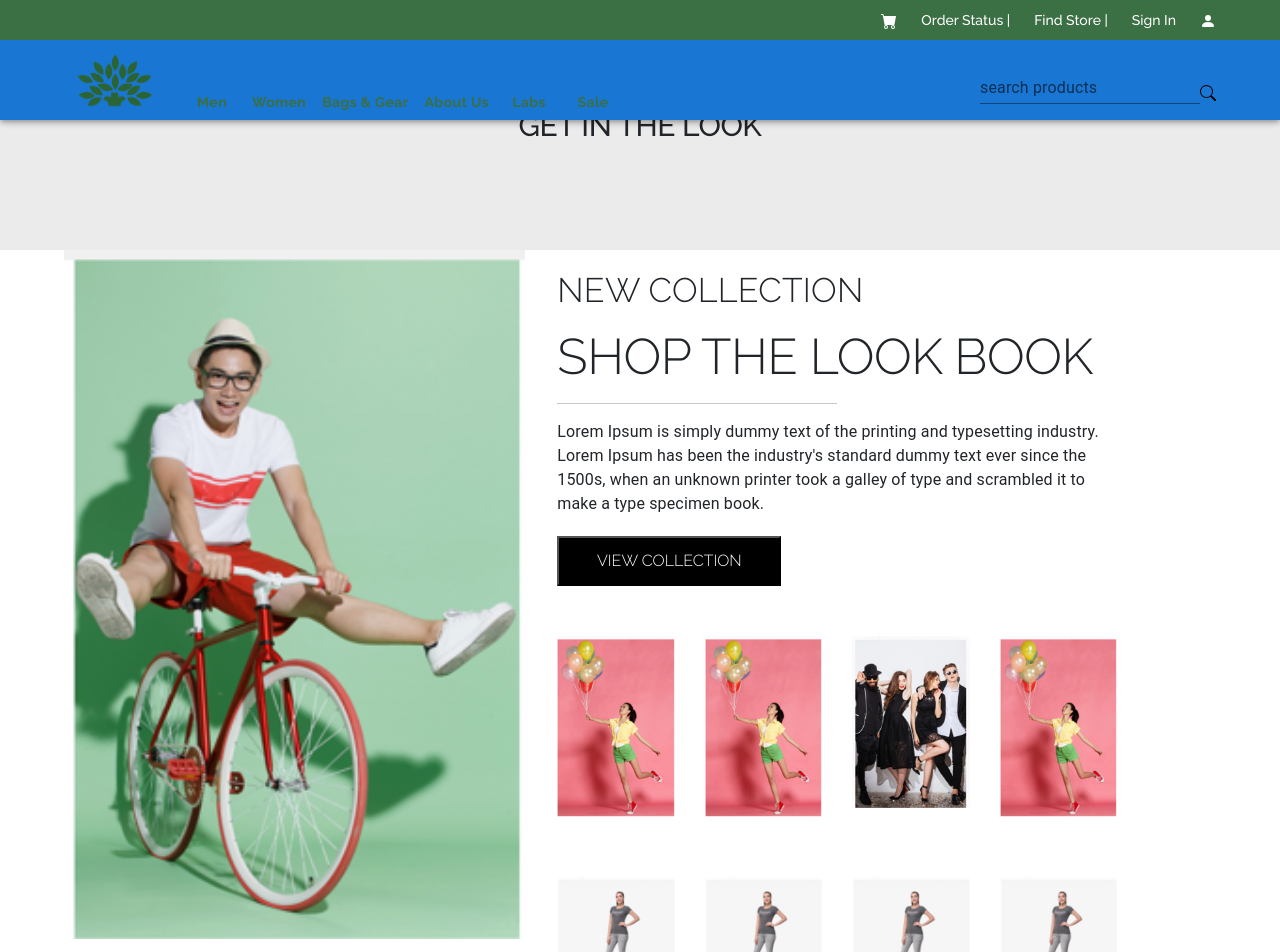
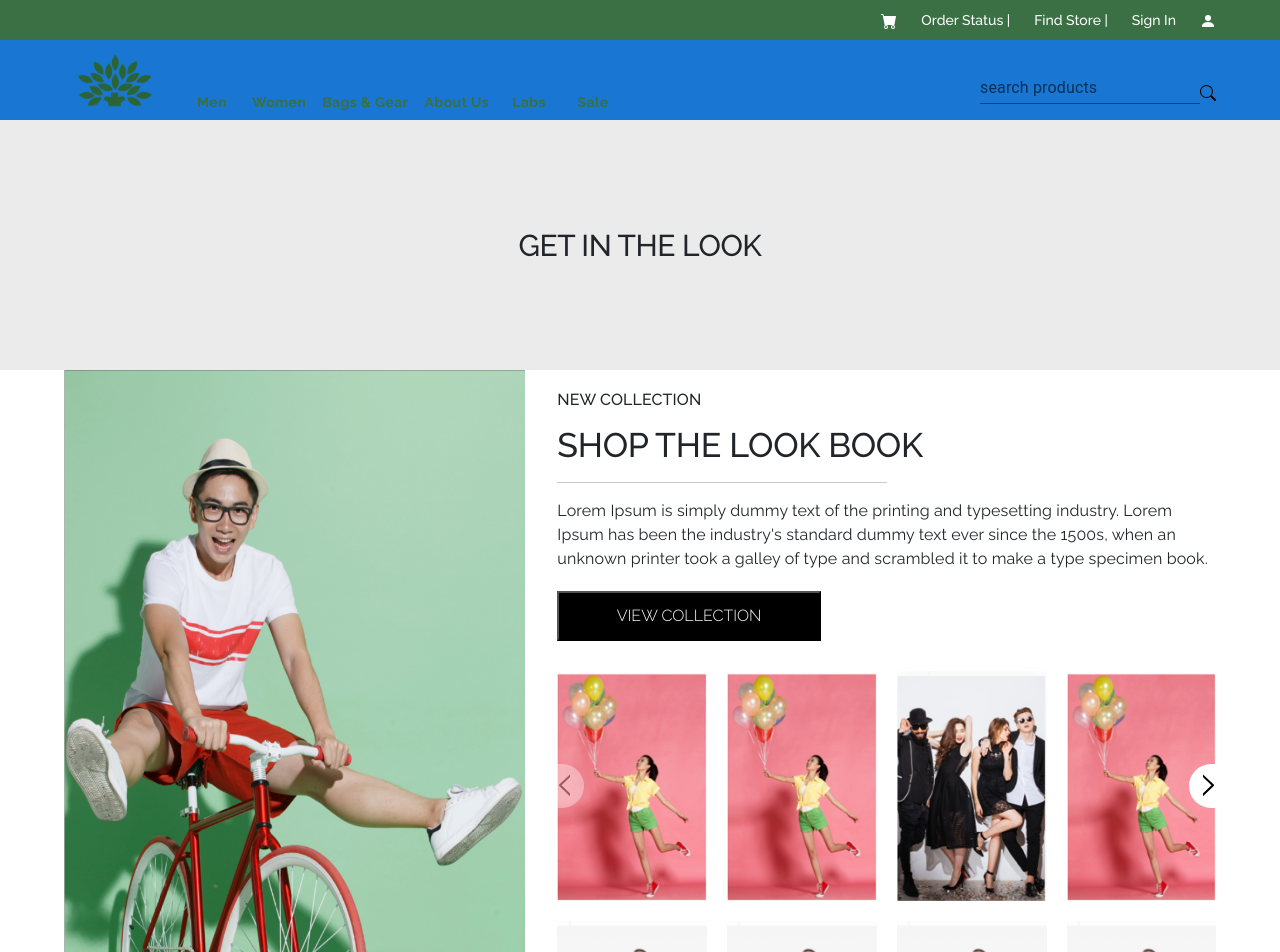
Before and after one commit to dshant/capcons, a Next.js app: page /get-look in a window 1280 px wide. Shown: the top 952 px of the page. Built offline with nearby package versions, Linux system fonts and the light colour scheme.

Commit message:
changes in pages

```diff
--- a/components/Header/header.module.css
+++ b/components/Header/header.module.css
@@ -49,6 +49,8 @@
 }
 .appBar {
   background-color: var(--color-white);
+  box-shadow: none !important;
+  position: unset !important;
 }
 .appBar a {
   color: var(--color-green);
--- a/pages/get-look/index.js
+++ b/pages/get-look/index.js
@@ -20,16 +20,13 @@ export default function GetLook() {
             <Typography variant="h1">GET IN THE LOOK</Typography>
           </div>
           <Container>
-            <Grid container spacing={4}>
-              <Grid item xs={12} sm={12} md={5}>
+            <Grid container spacing={4} style={{ marginTop: "0px" }}>
+              <Grid item xs={12} sm={12} md={5} style={{ paddingTop: "0" }}>
                 <div className={styles.HalfImg}>
-                  <img
-                    src="/images/Screenshot 2022-10-17 182821.png"
-                    alt="image"
-                  />
+                  <img src="/images/get-look.png" alt="image" />
                 </div>
               </Grid>
-              <Grid item xs={12} sm={12} md={6}>
+              <Grid item xs={12} sm={12} md={7} style={{ paddingTop: "0" }}>
                 <div className={styles.HeadingCollection}>
                   <Typography variant="h4">NEW COLLECTION</Typography>
                   <Typography variant="h2">SHOP THE LOOK BOOK</Typography>
@@ -45,8 +42,9 @@ export default function GetLook() {
                   <div className="swiper-custom-slider">
                     <Swiper
                       modules={[Navigation]}
-                      spaceBetween={30}
-                      slidesPerView={3}
+                      navigation
+                      spaceBetween={20}
+                      slidesPerView={4}
                       breakpoints={{
                         // when window width is >= 640px
                         0: {
@@ -87,12 +85,18 @@ export default function GetLook() {
                           <img src="images/Screenshot 2022-10-17 182729.png" />
                         </div>
                       </SwiperSlide>
+                      <SwiperSlide>
+                        <div className={styles.SliderImages}>
+                          <img src="images/Screenshot 2022-10-17 182729.png" />
+                        </div>
+                      </SwiperSlide>
                     </Swiper>
                   </div>
-                  <div className="">
+                  <div className="swiper-custom-slider">
                     <Swiper
                       modules={[Navigation]}
-                      spaceBetween={30}
+                      navigation
+                      spaceBetween={20}
                       slidesPerView={3}
                       breakpoints={{
                         // when window width is >= 640px
@@ -138,6 +142,11 @@ export default function GetLook() {
                           <img src="images/Screenshot 2022-10-17 183522.png" />
                         </div>
                       </SwiperSlide>
+                      <SwiperSlide>
+                        <div className={styles.SliderImages}>
+                          <img src="images/Screenshot 2022-10-17 183522.png" />
+                        </div>
+                      </SwiperSlide>
                     </Swiper>
                   </div>
                 </div>
@@ -148,7 +157,7 @@ export default function GetLook() {
             <Typography variant="h1">Recommended for You</Typography>
           </div>
           <Container>
-            <Grid container spacing={2}>
+            <Grid container spacing={2} justifyContent="center">
               <Grid item md={3}>
                 <div className={styles.ModelImg}>
                   <img src="images/Screenshot 2022-10-17 185546.png" />
--- a/pages/get-look/index.module.css
+++ b/pages/get-look/index.module.css
@@ -2,7 +2,7 @@
   text-align: center;
   font-size: 30px;
   font-weight: 500;
-  /* margin:50px 0px; */
+  /* margin: 50px 0px; */
   height: 250px;
   display: flex;
   justify-content: center;
@@ -11,20 +11,28 @@
   font-family: "Raleway", sans-serif !important;
 }
 
+.HalfImg {
+  height: 100%;
+}
 .HalfImg img {
   width: 100%;
+  height: 100%;
 }
 .HeadingCollection h4 {
   padding-bottom: 15px;
   text-transform: uppercase;
-  font-weight: 300;
+  font-weight: 500;
   padding-top: 20px;
   font-family: "Raleway", sans-serif !important;
+  font-size: 16px;
 }
 .HeadingCollection h2 {
-  font-size: 50px;
   text-transform: uppercase;
-  font-weight: 300;
+  font-weight: 500;
+  font-family: "Raleway", sans-serif !important;
+  font-size: 34px;
+}
+.HeadingCollection p {
   font-family: "Raleway", sans-serif !important;
 }
 .HeadingCollection hr {
@@ -42,12 +50,14 @@
   margin: 20px 0px;
 }
 .SliderImages {
-  margin: 30px 0px;
+  margin: 10px 0px;
   text-transform: uppercase;
 }
 .SliderImages img {
   width: 100%;
   background-color: #ebebeb;
+  height: 230px;
+  object-fit: cover;
 }
 .SliderImages p {
   font-size: 10px;
--- a/styles/globals.css
+++ b/styles/globals.css
@@ -140,18 +140,31 @@ a {
 .swiper-button-next::after {
   content: "" !important;
   background-image: url(/images/next-icon.svg);
-  width: 100%;
-  height: 100%;
+  width: 24px;
+  height: 24px;
   background-repeat: no-repeat;
 }
 .swiper-button-prev::after {
   content: "" !important;
   background-image: url("/images/prev-icon.svg");
-  width: 100%;
-  height: 100%;
+  width: 24px;
+  height: 24px;
   background-repeat: no-repeat;
 }
-
+.swiper-custom-slider .swiper-button-prev {
+  background: #fff !important;
+  border-radius: 0 50px 50px 0 !important;
+  left: 0 !important;
+}
+.swiper-custom-slider .swiper-button-next {
+  background: #fff !important;
+  border-radius: 50px 0 0 50px !important;
+  right: 0 !important;
+}
+.swiper-custom-slider .swiper-button-next::after {
+  position: relative;
+  left: 13px;
+}
 @media screen and (max-width: 576px) {
   .right-content {
     right: unset !important;
```
Also changed, not shown: public/images/get-look.png (added).
